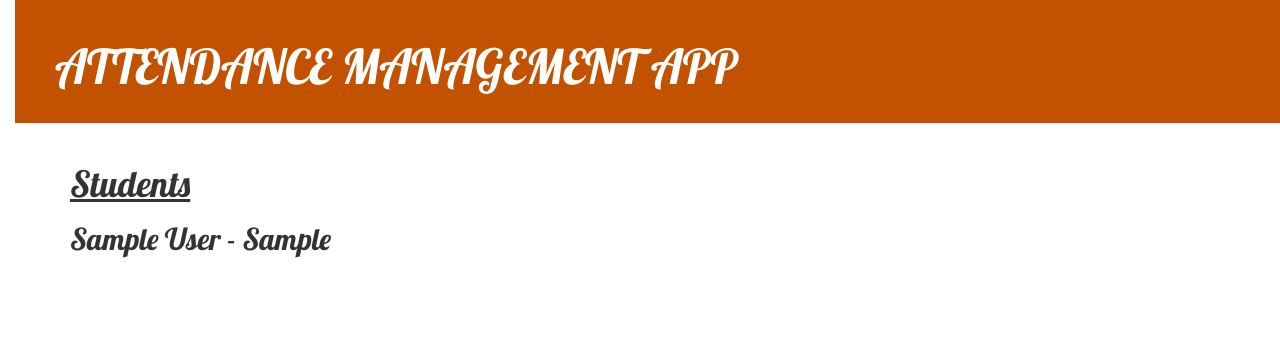
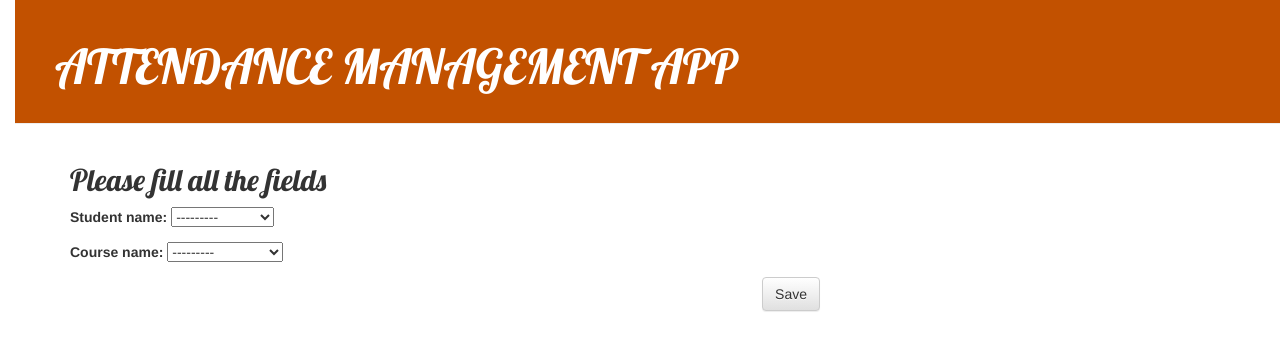
Before and after one commit to Shreyas-SShetty/Attendance-Management-System, a Django app: page /student_list/1/ in a window 1280 px wide. Shown: the top 351 px of the page. Run offline with Django 3.2, Linux system fonts and the light colour scheme; tables that the repository leaves empty hold one stand-in row (values such as "Sample post"); some libraries are stand-ins or nearby versions.

Commit message:
Added attendance form

```diff
--- /dev/null
+++ b/blog/forms.py
@@ -0,0 +1,8 @@
+from django import forms
+from .models import Attendance
+
+class PostForm(forms.ModelForm):
+
+    class Meta:
+        model = Attendance
+        fields = ('student_name', 'course_name', )
--- a/blog/models.py
+++ b/blog/models.py
@@ -37,5 +37,12 @@ class Instructor(models.Model) :
     def __str__(self) :
         return self.name
 
+
 class Attendance(models.Model) :
     course_name = models.ForeignKey(Course, on_delete=models.SET_NULL, null=True)
+    student_name = models.ForeignKey(Student, on_delete=models.SET_NULL, null=True)
+    instructor_name = models.ForeignKey(Instructor, on_delete=models.SET_NULL, null=True)
+    published_date = models.DateTimeField(blank=True, null=True)
+
+    class Meta :
+        verbose_name = "attendance"
--- a/blog/templates/blog/post_list.html
+++ b/blog/templates/blog/post_list.html
@@ -2,7 +2,9 @@
 
 {% block content %}
     <ul>
+        {% if user.is_authenticated %}
         <li><h1><u><a href="{% url 'take' %}">Take attendance[login required]</a></u></h1></li>
+        {% endif %}
         <li><h1><u>List of Courses</u></h1></li>
     </ul>
     {% for course in courses %}
--- a/blog/templates/blog/student_list.html
+++ b/blog/templates/blog/student_list.html
@@ -1,8 +1,9 @@
 {% extends 'blog/base.html' %}
 
 {% block content %}
-      <h1><u>Students</u></h1>
-       {% for student in course.student_set.all %}
-       <h2>{{ student.name }} - {{ student.rollno }}</h2>
-       {% endfor %}
+       <h2>Please fill all the fields</h2>
+           <form method="POST" class="post-form">{% csrf_token %}
+           {{ form.as_p }}
+           <button type="submit" class="save btn btn-default">Save</button>
+           </form>
 {% endblock %}
--- a/blog/views.py
+++ b/blog/views.py
@@ -1,5 +1,7 @@
-from django.shortcuts import render, get_object_or_404
+from django.shortcuts import render, get_object_or_404, redirect
 from .models import Course
+from .forms import PostForm
+from django.utils import timezone
 from .models import Instructor
 from .models import Student
 
@@ -18,6 +20,17 @@ def take(request) :
     courses = Course.objects.order_by('name')
     return render(request, 'blog/take.html', {'courses' : courses})
 
+
 def student_list(request, pk) :
-    course = get_object_or_404(Course, pk=pk)
-    return render(request, 'blog/student_list.html', {'course' : course})
+    if request.method == "POST" :
+        form = PostForm(request.POST)
+        if form.is_valid() :
+            attendance = form.save(commit=False)
+            # attendance.author = request.user
+            attendance.published_date = timezone.now()
+            attendance.save()
+            return redirect('take')
+    else :
+        course = get_object_or_404(Course, pk=pk)
+        form = PostForm()
+    return render(request, 'blog/student_list.html', {'course' : course, 'form' : form})
```
Also changed, not shown: blog/migrations/0011_auto_20200314_2133.py (added), blog/migrations/0012_attendance_published_date.py (added).
